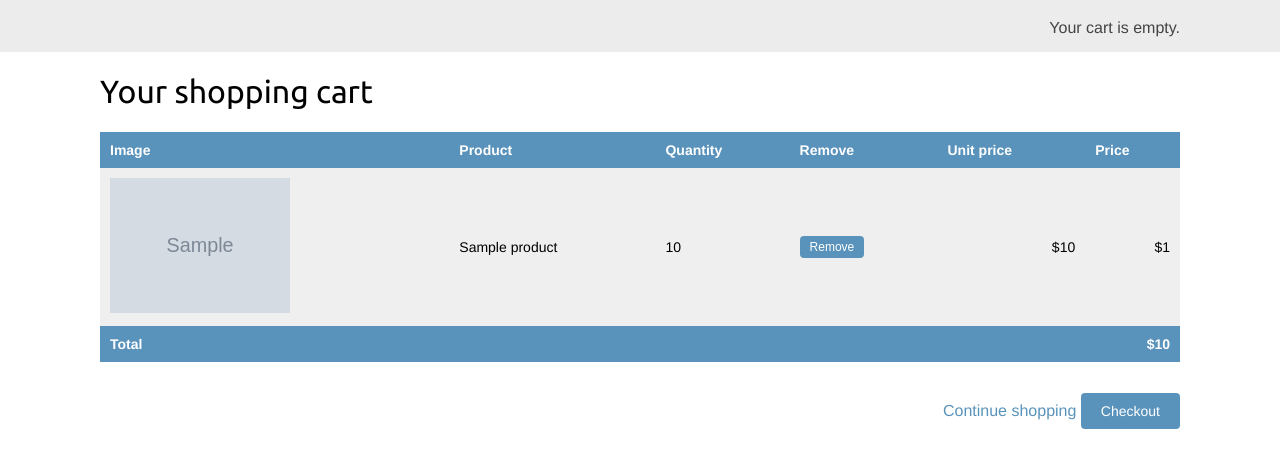
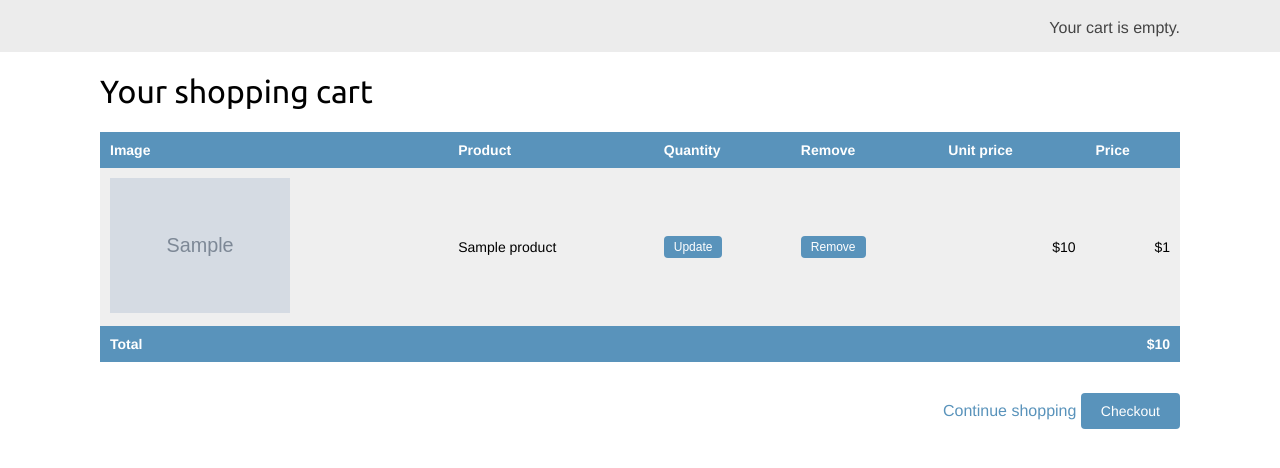
Before and after one commit to narukulachiranjeevi/Online-Shop, a Django app: template myshop/cart/templates/cart/detail.html in a window 1280 px wide. Shown: the part 46-514 px from the top of the page. Run offline with Django 4.2, Linux system fonts and the light colour scheme; the template is opened without the code that fills it: most values are stand-ins (such as "Sample title", 1, 10 or a date in 2020); grey boxes marked "Sample" are stand-in pictures.

Commit message:
Updating product quantities in the cart

```diff
--- a/myshop/cart/templates/cart/detail.html
+++ b/myshop/cart/templates/cart/detail.html
@@ -26,7 +26,14 @@
             </a>
             </td>
             <td>{{ product.name }}</td>
-            <td>{{ item.quantity }}</td>
+            <td>
+                <form action="{% url "cart:cart_add" product.id %}" method="post">
+                {{ item.update_quantity_form.quantity }}
+                {{ item.update_quantity_form.override }}
+                <input type="submit" value="Update">
+                {% csrf_token %}
+                </form>
+               </td>
             <td>
                 <form action="{% url "cart:cart_remove" product.id %}" method="post">
                     <input type="submit" value="Remove">
--- a/myshop/cart/views.py
+++ b/myshop/cart/views.py
@@ -26,4 +26,8 @@ def cart_remove(request,product_id):
 
 def cart_detail(request):
     cart = Cart(request)
+    for item in cart:
+        item['update_quantity_form'] = CartAddProductForm(initial={
+        'quantity': item['quantity'],
+        'override': True})
     return render(request,'cart/detail.html',{'cart':cart})
```
